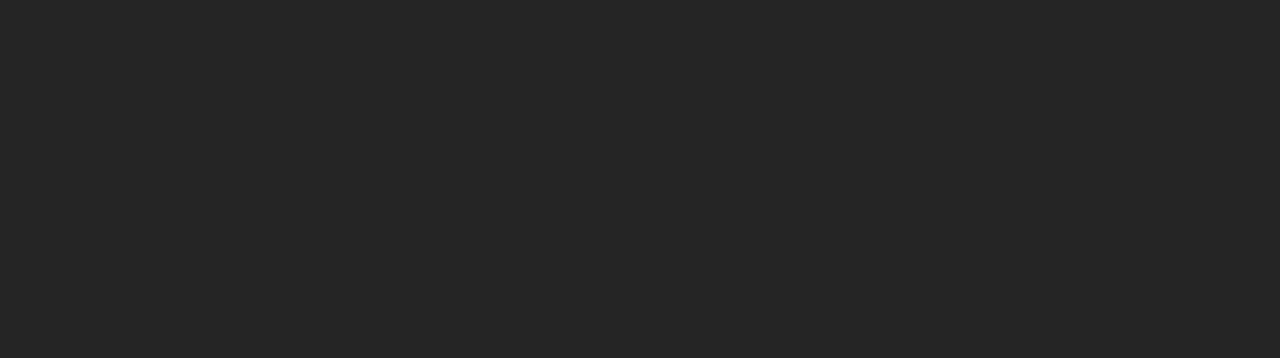
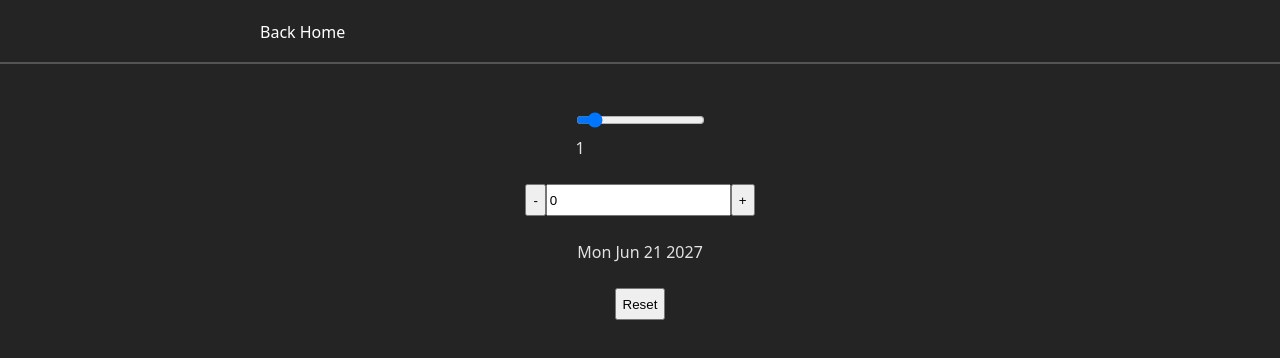
Before and after one commit to YanaKarpliuk/react-learning-projects, a React (Vite) app: page /date-counter in a window 1280 px wide. Before the commit this address had no page. Shown: the top 358 px of the page. Built offline with nearby package versions, Linux system fonts and the light colour scheme.

Commit message:
Learn useReducer

```diff
--- a/src/App.jsx
+++ b/src/App.jsx
@@ -12,6 +12,7 @@ const PizzaMenu = lazy(() => import('./Pages/PizzaMenu/PizzaMenu.jsx'));
 const EatNSplit = lazy(() => import('./Pages/EatNSplit/EatNSplit.jsx'));
 const UsePopcorn = lazy(() => import('./Pages/UsePopcorn/UsePopcorn.jsx'));
 const ReactQuiz = lazy(() => import('./Pages/ReactQuiz/ReactQuiz.jsx'));
+const DateCounter = lazy(() => import('./Pages/DateCounter/DateCounter.jsx'));
 import SharedLayout from './Components/SharedLayout/SharedLayout.jsx';
 import TravelList from "./pages/TravelList/TravelList";
 
@@ -30,6 +31,7 @@ function App() {
           <Route path="travel-list" element={<TravelList />} />
           <Route path="eat-n-split" element={<EatNSplit />} />
           <Route path="usepopcorn" element={<UsePopcorn />} />
+          <Route path="date-counter" element={<DateCounter />} />
           <Route path="react-quiz" element={<ReactQuiz />} />
         </Route>
         <Route path="/">
--- /dev/null
+++ b/src/pages/DateCounter/DateCounter.jsx
@@ -0,0 +1,76 @@
+import { useReducer } from "react";
+import './dateCounter.scss'
+
+const initialState = {count: 0, step: 1}
+
+function reducer(state, action) {
+  switch (action.type) {
+    case 'dec':
+      return {...state, count: state.count - state.step}
+    case 'inc':
+      return {...state, count: state.count + state.step}
+    case 'setCount':
+      return {...state, count: action.payload}
+    case 'setStep':
+      return {...state, step: action.payload}
+    case 'reset':
+      return initialState
+    default:
+      throw new Error('Unknown action')
+  }
+}
+
+export default function DateCounter() {
+  const [state, dispatch] = useReducer(reducer, initialState)
+  const {count, step} = state
+
+  const date = new Date("june 21 2027");
+  date.setDate(date.getDate() + count);
+
+  const dec = function () {
+    dispatch({type: 'dec'})
+  };
+
+  const inc = function () {
+    dispatch({type: 'inc'})
+  };
+
+  const defineCount = function (e) {
+    dispatch({type: 'setCount', payload: Number(e.target.value)})
+  };
+
+  const defineStep = function (e) {
+    dispatch({type: 'setStep', payload: Number(e.target.value)})
+  };
+
+  const reset = function () {
+    dispatch({type: 'reset'})
+  };
+
+  return (
+      <div className="counter">
+        <div>
+          <input
+              type="range"
+              min="0"
+              max="10"
+              value={step}
+              onChange={defineStep}
+          />
+          <span>{step}</span>
+        </div>
+
+        <div className='counter-wrapper'>
+          <button onClick={dec}>-</button>
+          <input value={count} onChange={defineCount}/>
+          <button onClick={inc}>+</button>
+        </div>
+
+        <p>{date.toDateString()}</p>
+
+        <div>
+          <button onClick={reset}>Reset</button>
+        </div>
+      </div>
+  );
+}
--- /dev/null
+++ b/src/pages/DateCounter/dateCounter.scss
@@ -0,0 +1,20 @@
+.counter {
+  display: flex;
+  flex-direction: column;
+  align-items: center;
+  gap: 24px;
+
+  * {
+    margin: 0;
+  }
+
+  .counter-wrapper {
+    display: flex;
+  }
+
+  input, button {
+    display: block;
+    height: 32px;
+    box-sizing: border-box;
+  }
+}
--- a/src/pages/Home/Home.jsx
+++ b/src/pages/Home/Home.jsx
@@ -45,6 +45,9 @@ export default function Home() {
               <NavLink to="/usepopcorn" end>usePopcorn</NavLink>
             </li>
             <li>
+              <NavLink to="/date-counter" end>Date Counter (useReducer practice)</NavLink>
+            </li>
+            <li>
               <NavLink to="/react-quiz" end>React Quiz</NavLink>
             </li>
           </ul>
```
